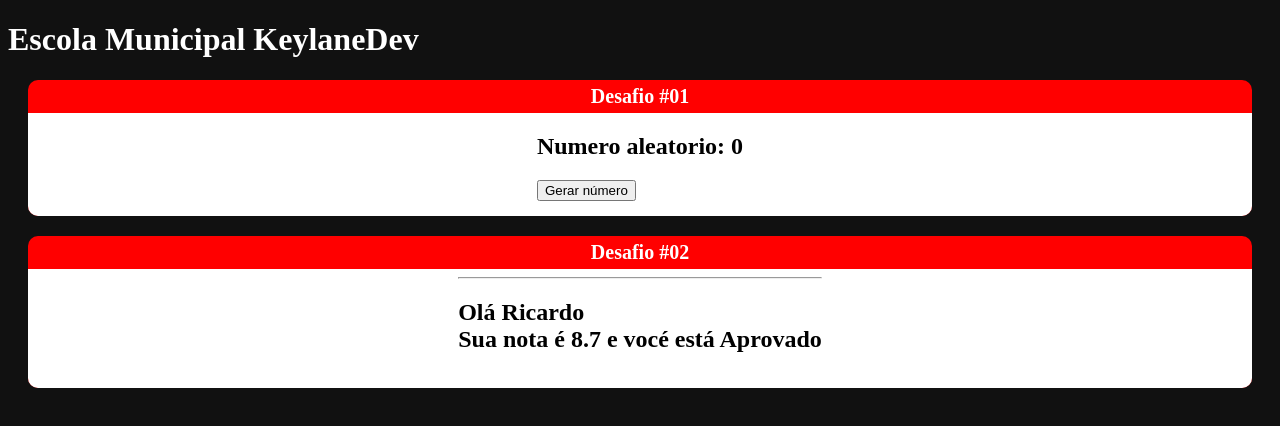
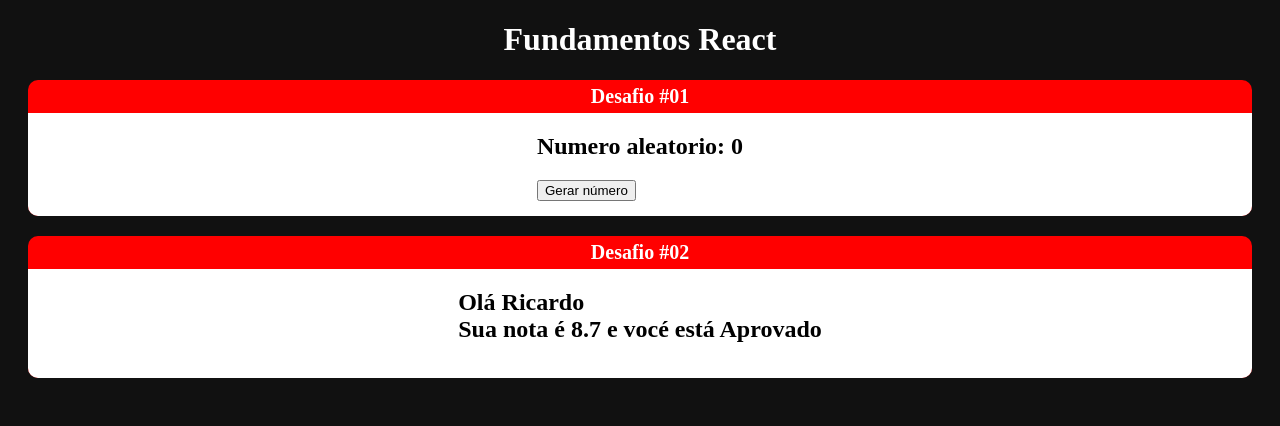
Before and after one commit to KeylaneSilva/fundamentos-react2, a React (Create React App) app: page / in a window 1280 px wide. Shown: the top 426 px of the page. Built offline with nearby package versions, Linux system fonts and the light colour scheme.

Commit message:
refatorando

```diff
--- a/src/components/basicos/ComParametro.jsx
+++ b/src/components/basicos/ComParametro.jsx
@@ -6,7 +6,6 @@
 
     return (
         <div>
-            <hr />
             <h2>
                 Olá
                 <strong> { props.aluno } </strong>
--- a/src/components/basicos/PrimeiroComp.jsx
+++ b/src/components/basicos/PrimeiroComp.jsx
@@ -1,10 +1,9 @@
 import React from 'react'
 
-export default function PrimeiroComp() {
-    let msg = 'Escola Municipal KeylaneDev'
+export default function PrimeiroComp(props) {
     return (
         <div>
-            <h1>{ msg }</h1>
+            <h1 style={{textAlign: 'center'}}>{ props.msg }</h1>
         </div>
     )
 }
```
